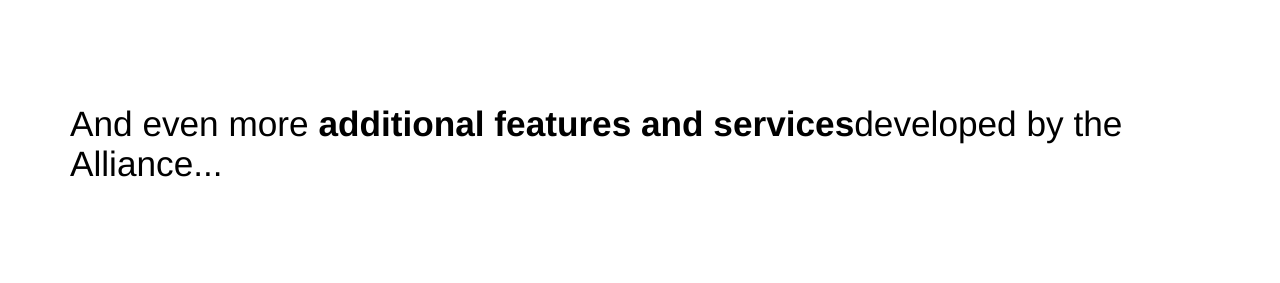
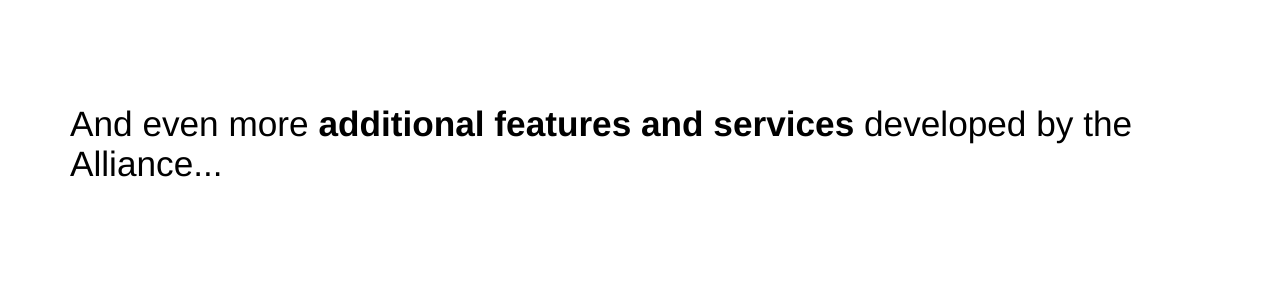
Before and after one commit to ontoportal/website, a Jekyll site: the page built from index.html, in a window 1280 px wide. Shown: the part 4096-4379 px from the top of the page. Built offline with Jekyll 4.4.1, drawn with Linux system fonts in a browser that asks for light colours; comment, search, counter and statistics services are not loaded.

Commit message:
Reduce Tweet iframe size

```diff
--- a/index.html
+++ b/index.html
@@ -109,7 +109,7 @@
 <section>
 		<div class="container">
 			<div class="text editable flex" style="justify-content: center; flex-direction: column; align-items: center;">
-				<h2> And even more <strong>additional features and services</strong>developed by the Alliance...</h2>
+				<h2> And even more <strong>additional features and services</strong> developed by the Alliance...</h2>
 			</div>
 
 			<ul class="staff">
@@ -216,7 +216,7 @@
 	</section>
 
 	<section style="display: flex; justify-content: center">
-        <iframe title="Ontoportal tweets" style="border:none; margin: 10px; width: 80%; height: 100vh" data-tweet-url="https://twitter.com/ontoportal" src="data:text/html;charset=utf-8,%3Ca%20class%3D%22twitter-timeline%22%20href%3D%22https%3A//twitter.com/ontoportal%3Fref_src%3Dtwsrc%255Etfw%22%3ETweets%20by%20ontoportal%3C/a%3E%0A%3Cscript%20async%20src%3D%22https%3A//platform.twitter.com/widgets.js%22%20charset%3D%22utf-8%22%3E%3C/script%3E%0A">
+        <iframe title="OntoPortal tweets" style="border:none; margin: 10px; width: 60%; height: 80vh" data-tweet-url="https://twitter.com/ontoportal" src="data:text/html;charset=utf-8,%3Ca%20class%3D%22twitter-timeline%22%20href%3D%22https%3A//twitter.com/ontoportal%3Fref_src%3Dtwsrc%255Etfw%22%3ETweets%20by%20ontoportal%3C/a%3E%0A%3Cscript%20async%20src%3D%22https%3A//platform.twitter.com/widgets.js%22%20charset%3D%22utf-8%22%3E%3C/script%3E%0A">
         </iframe>
 	</section>
 
```
